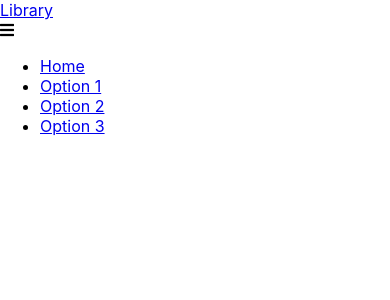
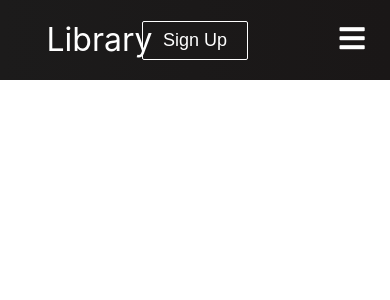
Before and after one commit to omar-ashraf1488/Library-Management-System-Flask, a React (Create React App) app in the folder react-app/: page / in a window 390 px wide. Shown: the top 300 px of the page. Built offline with nearby package versions, Linux system fonts and the light colour scheme.

Commit message:
sign up push button

```diff
--- a/react-app/src/App.js
+++ b/react-app/src/App.js
@@ -1,7 +1,6 @@
 import React, { Fragment } from "react";
 import logo from "./logo.svg";
 import Navbar from "./components/Navbar";
-import Header from "./components/Header/Header"
 import { BrowserRouter as Router, Routes, Route } from "react-router-dom";
 
 const App = () => {
--- /dev/null
+++ b/react-app/src/components/Button.css
@@ -0,0 +1,43 @@
+:root {
+    --primary: #fff;
+  }
+
+  .btn {
+    padding: 8px 20px;
+    border-radius: 2px;
+    outline: none;
+    border: none;
+    cursor: pointer;
+  }
+
+  .btn--primary {
+    background-color: var(--primary);
+    color: #242424;
+    border: 1px solid var(--primary);
+  }
+
+  .btn--outline {
+    background-color: transparent;
+    color: #fff;
+    padding: 8px 20px;
+    border: 1px solid var(--primary);
+    transition: all 0.3s ease-out;
+  }
+
+  .btn--medium {
+    padding: 8px 20px;
+    font-size: 18px;
+  }
+
+  .btn--large {
+    padding: 12px 26px;
+    font-size: 20px;
+  }
+
+  .btn--large:hover,
+  .btn--medium:hover {
+    transition: all 0.3s ease-out;
+    background: #fff;
+    color: #242424;
+    transition: 250ms;
+  }
--- /dev/null
+++ b/react-app/src/components/Button.js
@@ -0,0 +1,33 @@
+import React from "react";
+import "./Button.css";
+import { Link } from "react-router-dom";
+
+const STYLES = ['btn--primary', 'btn--outline'];
+
+const SIZES = ['btn--medium', 'btn--large'];
+
+export const Button = ({
+  children,
+  type,
+  onClick,
+  buttonStyle,
+  buttonSize,
+}) => {
+  const checkButtonStyle = STYLES.includes(buttonStyle)
+    ? buttonStyle
+    : STYLES[0];
+
+  const checkButtonSize = SIZES.includes(buttonSize) ? buttonSize : SIZES[0];
+
+  return (
+    <Link to='/sign-up' className='btn-mobile'>
+      <button
+        className={`btn ${checkButtonStyle} ${checkButtonSize}`}
+        onClick={onClick}
+        type={type}
+      >
+        {children}
+      </button>
+    </Link>
+  );
+};
--- a/react-app/src/components/Header/Header.js
+++ /dev/null
@@ -1,33 +0,0 @@
-import classes from "./Header.module.css";
-
-import HeaderItem from "./HeaderItem";
-
-const navBarLinks = [
-    {
-        id: 1,
-        name: "Home",
-        className: classes.items,
-    },
-    {
-        id: 2,
-        name: "Library",
-        className: classes.items,
-    },
-    {
-        id: 3,
-        name: "Signout",
-        className: classes.items,
-    }
-]
-
-const Header = () => {
-    return (
-        <ul>
-            {navBarLinks.map((link) => (
-                <HeaderItem item={link} />
-            ))}
-        </ul>
-    )
-}
-
-export default Header;
--- a/react-app/src/components/Header/Header.module.css
+++ /dev/null
@@ -1,7 +0,0 @@
-.items {
-    color: red;
-}
-
-.nav {
-
-}
--- a/react-app/src/components/Header/HeaderItem.js
+++ /dev/null
@@ -1,9 +0,0 @@
-const HeaderItem = (props) => {
-    const { id, name, className } = props.item
-
-    return (
-        <li key={id} className={className}>{name}</li>
-    )
-}
-
-export default HeaderItem;
--- a/react-app/src/components/Navbar.css
+++ b/react-app/src/components/Navbar.css
@@ -1,3 +1,158 @@
-.nav {
-    font-size: 20px;
-}
+.navbar {
+    background: linear-gradient(90deg, rgb(28, 27, 27) 0%, rgb(26, 23, 23) 100%);
+    height: 80px;
+    display: flex;
+    justify-content: center;
+    align-items: center;
+    font-size: 1.2rem;
+    position: sticky;
+    top: 0;
+    z-index: 999;
+  }
+
+  .navbar-container {
+    display: flex;
+    justify-content: center;
+    align-items: center;
+    height: 80px;
+    max-width: 1500px;
+  }
+
+  .navbar-logo {
+    color: #fff;
+    justify-self: start;
+    margin-left: 20px;
+    cursor: pointer;
+    text-decoration: none;
+    font-size: 2rem;
+    display: flex;
+    align-items: center;
+  }
+
+  .fa-typo3 {
+    margin-left: 0.5rem;
+    font-size: 1.8rem;
+  }
+
+  .nav-menu {
+    display: grid;
+    grid-template-columns: repeat(4, auto);
+    grid-gap: 10px;
+    list-style: none;
+    text-align: center;
+    width: 60vw;
+    justify-content: end;
+    margin-right: 2rem;
+  }
+
+  .nav-item {
+    height: 80px;
+  }
+
+  .nav-links {
+    color: #fff;
+    display: flex;
+    align-items: center;
+    text-decoration: none;
+    padding: 0.5rem 1rem;
+    height: 100%;
+  }
+
+  .nav-links:hover {
+    border-bottom: 4px solid #fff;
+    transition: all 0.2s ease-out;
+  }
+
+  .fa-bars {
+    color: #fff;
+  }
+
+  .nav-links-mobile {
+    display: none;
+  }
+
+  .menu-icon {
+    display: none;
+  }
+
+  @media screen and (max-width: 960px) {
+    .NavbarItems {
+      position: relative;
+    }
+
+    .nav-menu {
+      display: flex;
+      flex-direction: column;
+      width: 100%;
+      height: 90vh;
+      position: absolute;
+      top: 80px;
+      left: -100%;
+      opacity: 1;
+      transition: all 0.5s ease;
+    }
+
+    .nav-menu.active {
+      background: #242222;
+      left: 0;
+      opacity: 1;
+      transition: all 0.5s ease;
+      z-index: 1;
+    }
+
+    .nav-links {
+      text-align: center;
+      padding: 2rem;
+      width: 100%;
+      display: table;
+    }
+
+    .nav-links:hover {
+      background-color: #fff;
+      color: #242424;
+      border-radius: 0;
+    }
+
+    .navbar-logo {
+      position: absolute;
+      top: 0;
+      left: 0;
+      transform: translate(25%, 50%);
+    }
+
+    .menu-icon {
+      display: block;
+      position: absolute;
+      top: 0;
+      right: 0;
+      transform: translate(-100%, 60%);
+      font-size: 1.8rem;
+      cursor: pointer;
+    }
+
+    .fa-times {
+      color: #fff;
+      font-size: 2rem;
+    }
+
+    .nav-links-mobile {
+      display: block;
+      text-align: center;
+      margin: 2rem auto;
+      border-radius: 4px;
+      width: 80%;
+      text-decoration: none;
+      font-size: 1.5rem;
+      background-color: transparent;
+      color: #fff;
+      padding: 14px 20px;
+      border: 1px solid #fff;
+      transition: all 0.3s ease-out;
+    }
+
+    .nav-links-mobile:hover {
+      background: #fff;
+      color: #242424;
+      transition: 250ms;
+    }
+  }
--- a/react-app/src/components/Navbar.js
+++ b/react-app/src/components/Navbar.js
@@ -1,11 +1,25 @@
-import React, { useState, Fragment} from "react";
+import React, { useState, Fragment } from "react";
+import { Button } from "./Button";
 import { Link } from "react-router-dom";
+import "./Navbar.css";
+
 
 function Navbar() {
   const [click, setClick] = useState(false);
+  const [button, setButton] = useState(true);
 
   const handleClick = () => setClick(!click);
   const closeMobileMenu = () => setClick(false);
+
+  const showButton = () => {
+    if (window.innerWidth <= 960) {
+      setButton(false);
+    } else {
+      setButton(true);
+    }
+  };
+
+  window.addEventListener("resize", showButton);
 
   return (
     <Fragment>
@@ -30,7 +44,7 @@ function Navbar() {
                 className="nav-links"
                 onClick={closeMobileMenu}
               >
-                Option 1
+                Books
               </Link>
             </li>
 
@@ -40,20 +54,21 @@ function Navbar() {
                 className="nav-links"
                 onClick={closeMobileMenu}
               >
-                Option 2
+                Services
               </Link>
             </li>
 
-            <li className="nav-item">
+            <li>
               <Link
-                to="/option3"
-                className="nav-links"
+                to="/sign-up"
+                className='nav-links-mobile'
                 onClick={closeMobileMenu}
               >
-                Option 3
+                Sign Up
               </Link>
             </li>
           </ul>
+          {button && <Button buttonStyle='btn--outline'>Sign Up</Button>}
         </div>
       </nav>
     </Fragment>
```
